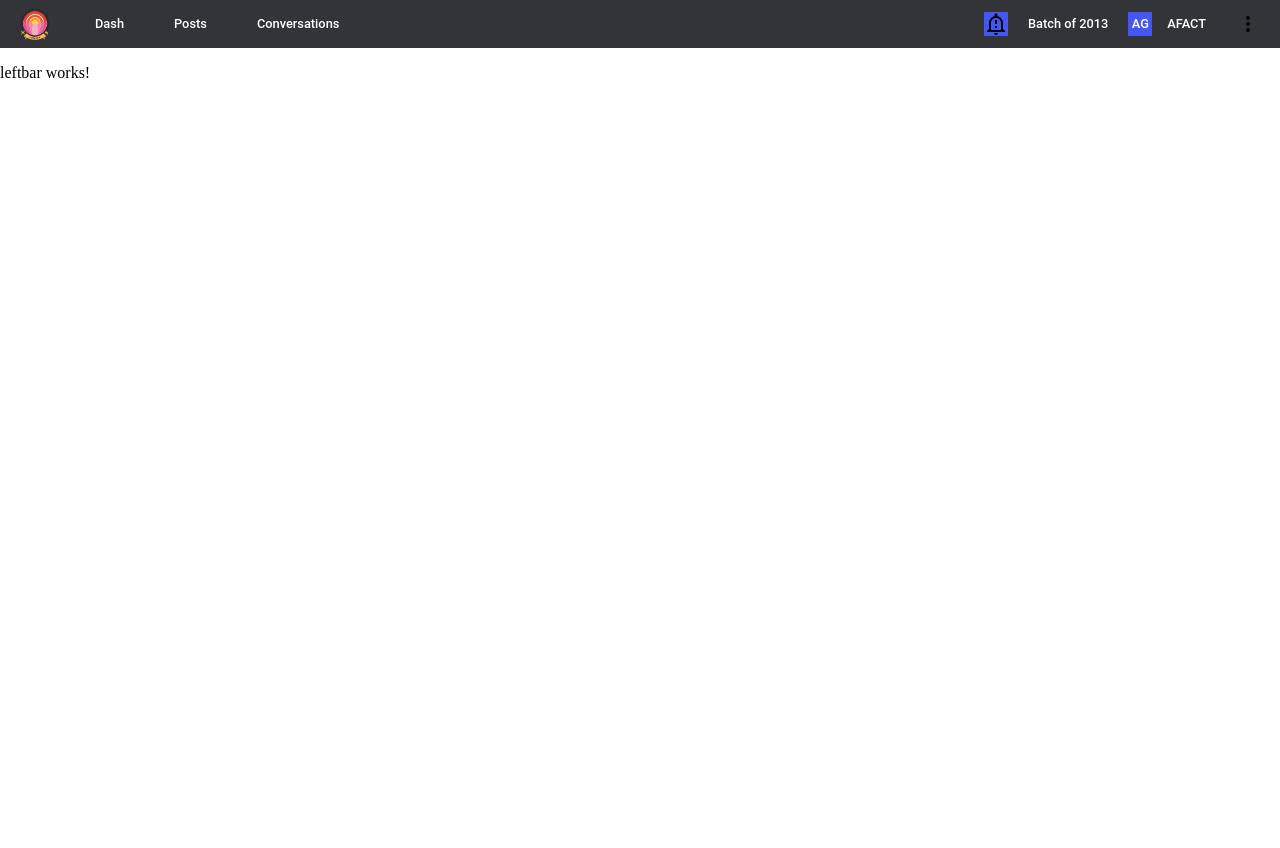
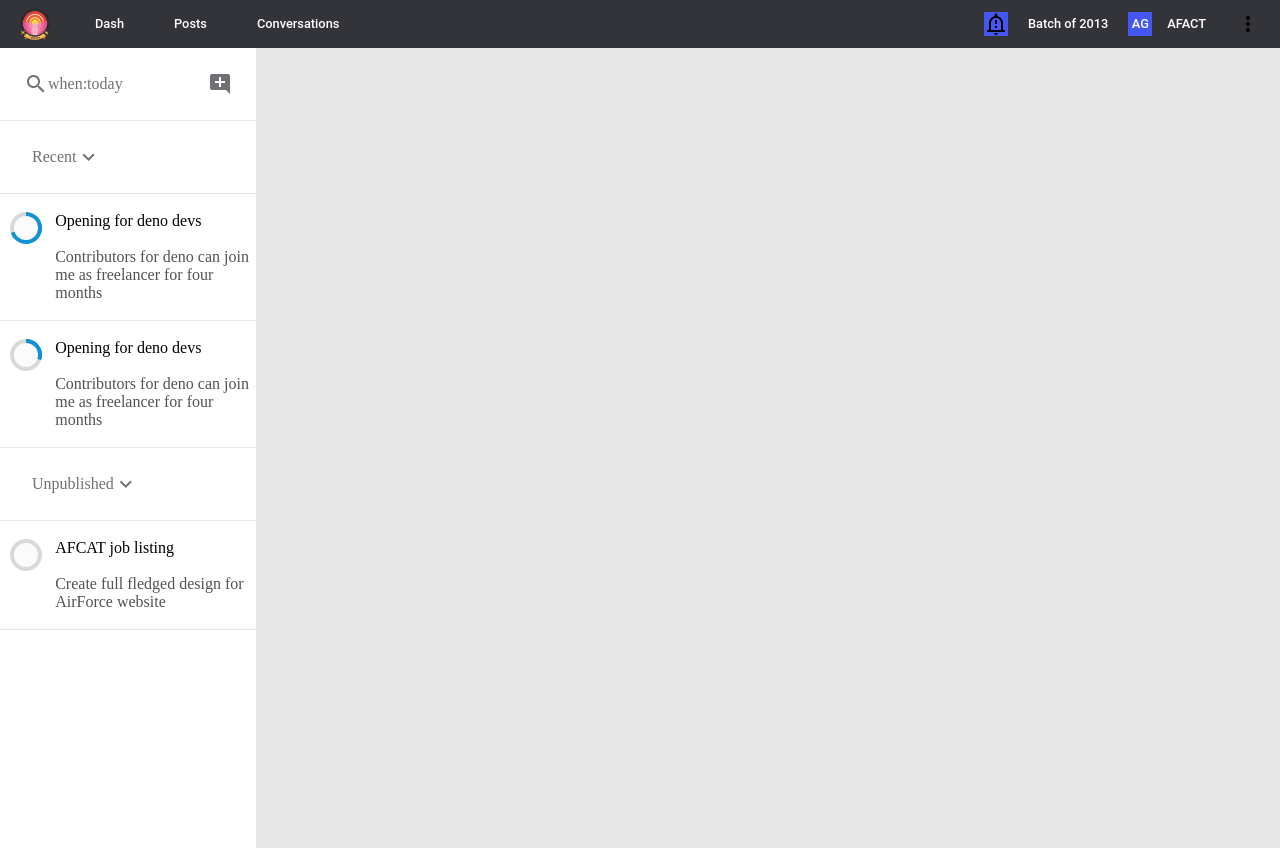
Before and after one commit to arvinddeshraj/AlmaMatters, an Angular app in the folder frontend/: page /dashboard in a window 1280 px wide. Before the commit the page ends 800 px from the top, so only its background shows below. Built offline with nearby package versions, Linux system fonts and the light colour scheme.

Commit message:
Leftbar done

```diff
--- /dev/null
+++ b/frontend/src/app/dashboard/components/leftbar-post/leftbar-post.component.html
@@ -0,0 +1,24 @@
+<!-- <div class="meter">
+  <div class="circle"></div>
+</div> -->
+<div fxLayout="row">
+  <div fxFlex="20" fxLayoutAlign="center start">
+    <div class="ko-progress-circle" [attr.data-progress]="progress">
+      <div class="ko-circle">
+        <div class="full ko-progress-circle__slice">
+          <div class="ko-progress-circle__fill"></div>
+        </div>
+        <div class="ko-progress-circle__slice">
+          <div class="ko-progress-circle__fill"></div>
+          <div class="ko-progress-circle__fill ko-progress-circle__bar"></div>
+        </div>
+      </div>
+      <div class="ko-progress-circle__overlay"></div>
+    </div>
+  </div>
+  <div fxLayout = "column" fxFlex = "80" fxLayoutAlign = "start start" style="padding:0 0 0 4px">
+    <div class = "heading">{{heading}}</div>
+    <br>
+    <div class = "post-content">{{content}}</div>
+  </div>
+</div>
--- /dev/null
+++ b/frontend/src/app/dashboard/components/leftbar-post/leftbar-post.component.scss
@@ -0,0 +1,89 @@
+@import '../../../../theme';
+.meter {
+    height: 20px;  /* Can be anything */
+    width: 20px;
+	position: relative;
+	background: #555;
+	-moz-border-radius: 25px;
+	-webkit-border-radius: 25px;
+	border-radius: 25px;
+}
+
+.meter > .circle {
+    display: block;
+    height: 100%;
+    width: 50%;
+    border-top-right-radius: 8px;
+    border-bottom-right-radius: 8px;
+    border-top-left-radius: 20px;
+    border-bottom-left-radius: 20px;
+    background-color: rgb(43,194,83);
+    box-shadow:
+      inset 0 2px 9px  rgba(255,255,255,0.3),
+      inset 0 -2px 6px rgba(0,0,0,0.4);
+    position: relative;
+    overflow: hidden;
+  }
+
+.header {
+    font-size: 120%;
+}
+
+.post-content {
+    color: mat-color($mat-app-primary, 400)
+}
+
+$circle-size: 32px;
+$circle-background: #D9D9D9;
+$circle-color: #1291D4;
+$inset-size: 24px;
+$inset-color: #fbfbfb;
+$transition-length: 1s;
+
+.ko-progress-circle {
+	// margin: 20px auto;
+	width:  $circle-size;
+	height: $circle-size;
+
+	background-color: $circle-background;
+	border-radius: 50%;
+		.ko-progress-circle__slice, .ko-progress-circle__fill {
+			width:    $circle-size;
+			height:   $circle-size;
+			position: absolute;
+			-webkit-backface-visibility: hidden;
+			transition: transform $transition-length;
+			border-radius: 50%;
+		}
+		.ko-progress-circle__slice {
+			clip: rect(0px, $circle-size, $circle-size, $circle-size/2);
+			.ko-progress-circle__fill {
+				clip: rect(0px, $circle-size/2, $circle-size, 0px);
+				background-color: $circle-color;
+			}
+	}
+	.ko-progress-circle__overlay {
+		width:       $inset-size;
+		height:      $inset-size;
+		position:    absolute;
+		margin-left: ($circle-size - $inset-size)/2;
+		margin-top:  ($circle-size - $inset-size)/2;
+
+		background-color: $inset-color;
+		border-radius: 50%;
+	}
+
+	$i: 0;
+	$increment: 180deg / 100;
+	@while $i <= 100 {
+		&[data-progress='#{$i}'] {
+				.ko-progress-circle__slice.full, .ko-progress-circle__fill {
+          transform: rotate($increment * $i);
+				}
+				.ko-progress-circle__fill.ko-progress-circle__bar {
+					transform: rotate($increment * $i * 2);
+				}
+      $i: $i + 1;
+		}
+	}
+}
--- /dev/null
+++ b/frontend/src/app/dashboard/components/leftbar-post/leftbar-post.component.ts
@@ -0,0 +1,26 @@
+import { Component, OnInit, Input, AfterViewInit } from '@angular/core';
+
+@Component({
+  selector: 'app-leftbar-post',
+  templateUrl: './leftbar-post.component.html',
+  styleUrls: ['./leftbar-post.component.scss']
+})
+export class LeftbarPostComponent implements OnInit {
+  progress = 0;
+  heading = '';
+  content = '';
+  constructor() { }
+  @Input() post: any = {
+    progress:0,
+    heading: '',
+    content: ''
+  };
+  ngOnInit() {
+    setTimeout(() => {
+      this.progress = this.post.progress;
+      this.heading = this.post.heading;
+      this.content = this.post.content;
+    }, 200)
+  }
+
+}
--- a/frontend/src/app/dashboard/components/leftbar/leftbar.component.html
+++ b/frontend/src/app/dashboard/components/leftbar/leftbar.component.html
@@ -1,3 +1,34 @@
-<p>
-  leftbar works!
-</p>
+<div fxLayout="column" class="left-bar">
+  <div fxLayout="row" class="search">
+    <div fxFlex=70 fxLayout="row" fxLayoutAlign="start center" class="search-text">
+      <mat-icon>search</mat-icon>
+      when:today
+    </div>
+    <div fxFlex=30 fxLayout="row" fxLayoutAlign="end center">
+      <mat-icon>add_comment</mat-icon>
+    </div>
+  </div>
+  <div class="divider"></div>
+  <div fxLayout="row" fxLayoutAlign="start center" class="search">
+    <span style="margin:0 0 0 8px">Recent</span>
+    <span fxLayoutAlign="center center">
+      <mat-icon>expand_more</mat-icon>
+    </span>
+  </div>
+  <div class="divider"></div>
+  <div *ngFor="let post of posts">
+    <app-leftbar-post [post]="post" style="margin:32px 12px;"></app-leftbar-post>
+    <div class="divider"></div>
+  </div>
+  <div fxLayout="row" fxLayoutAlign="start center" class="search">
+    <span style="margin:0 0 0 8px">Unpublished</span>
+    <span fxLayoutAlign="center center">
+      <mat-icon>expand_more</mat-icon>
+    </span>
+  </div>
+  <div class="divider"></div>
+  <div *ngFor="let post of unpublished">
+    <app-leftbar-post [post]="post" style="margin:32px 12px;"></app-leftbar-post>
+    <div class="divider"></div>
+  </div>
+</div>
--- a/frontend/src/app/dashboard/components/leftbar/leftbar.component.scss
+++ b/frontend/src/app/dashboard/components/leftbar/leftbar.component.scss
@@ -0,0 +1,13 @@
+@import '../../../../theme';
+
+.search {
+    margin: 12px;
+    padding: 12px;
+    color: mat-color($mat-app-primary, 300);
+}
+
+.divider {
+    background-color: mat-color($mat-app-primary, 50);
+    height: 1px;
+    width: 100%;
+}
--- a/frontend/src/app/dashboard/components/leftbar/leftbar.component.ts
+++ b/frontend/src/app/dashboard/components/leftbar/leftbar.component.ts
@@ -6,7 +6,20 @@ import { Component, OnInit } from '@angular/core';
   styleUrls: ['./leftbar.component.scss']
 })
 export class LeftbarComponent implements OnInit {
-
+  posts = [{
+    progress: 70,
+    heading: 'Opening for deno devs',
+    content: 'Contributors for deno can join me as freelancer for four months'
+  }, {
+    progress: 30,
+    heading: 'Opening for deno devs',
+    content: 'Contributors for deno can join me as freelancer for four months'
+  }];
+  unpublished = [{
+    progress:0,
+    heading: 'AFCAT job listing',
+    content: 'Create full fledged design for AirForce website'
+  }]
   constructor() { }
 
   ngOnInit() {
--- a/frontend/src/app/dashboard/pages/dashboard/dashboard.component.html
+++ b/frontend/src/app/dashboard/pages/dashboard/dashboard.component.html
@@ -1,2 +1,5 @@
 <app-top-bar style="height: 50px; width:100%"></app-top-bar>
-<app-leftbar></app-leftbar>
+<div fxLayout = "row">
+    <div fxFlex = "20" ><app-leftbar></app-leftbar></div>
+    <div fxFlex = "80" class = "main-dashboard"></div>
+</div>
--- a/frontend/src/app/dashboard/pages/dashboard/dashboard.component.scss
+++ b/frontend/src/app/dashboard/pages/dashboard/dashboard.component.scss
@@ -0,0 +1,6 @@
+@import '../../../../theme';
+
+.main-dashboard {
+    background: mat-color($mat-app-primary, 50);
+    height: 100vh;
+}
--- a/frontend/src/index.html
+++ b/frontend/src/index.html
@@ -4,9 +4,9 @@
   <meta charset="utf-8">
   <title>Almamatters</title>
   <base href="/">
-
   <meta name="viewport" content="width=device-width, initial-scale=1">
   <link rel="icon" type="image/x-icon" href="favicon.ico">
+  <link href="https://fonts.googleapis.com/icon?family=Material+Icons" rel="stylesheet">
 </head>
 <body>
 <app-root>
```
Also changed, not shown: frontend/src/app/dashboard/dashboard.module.ts (+5 -2 lines), 1 other file (tests, documents, lock files or other folders).
